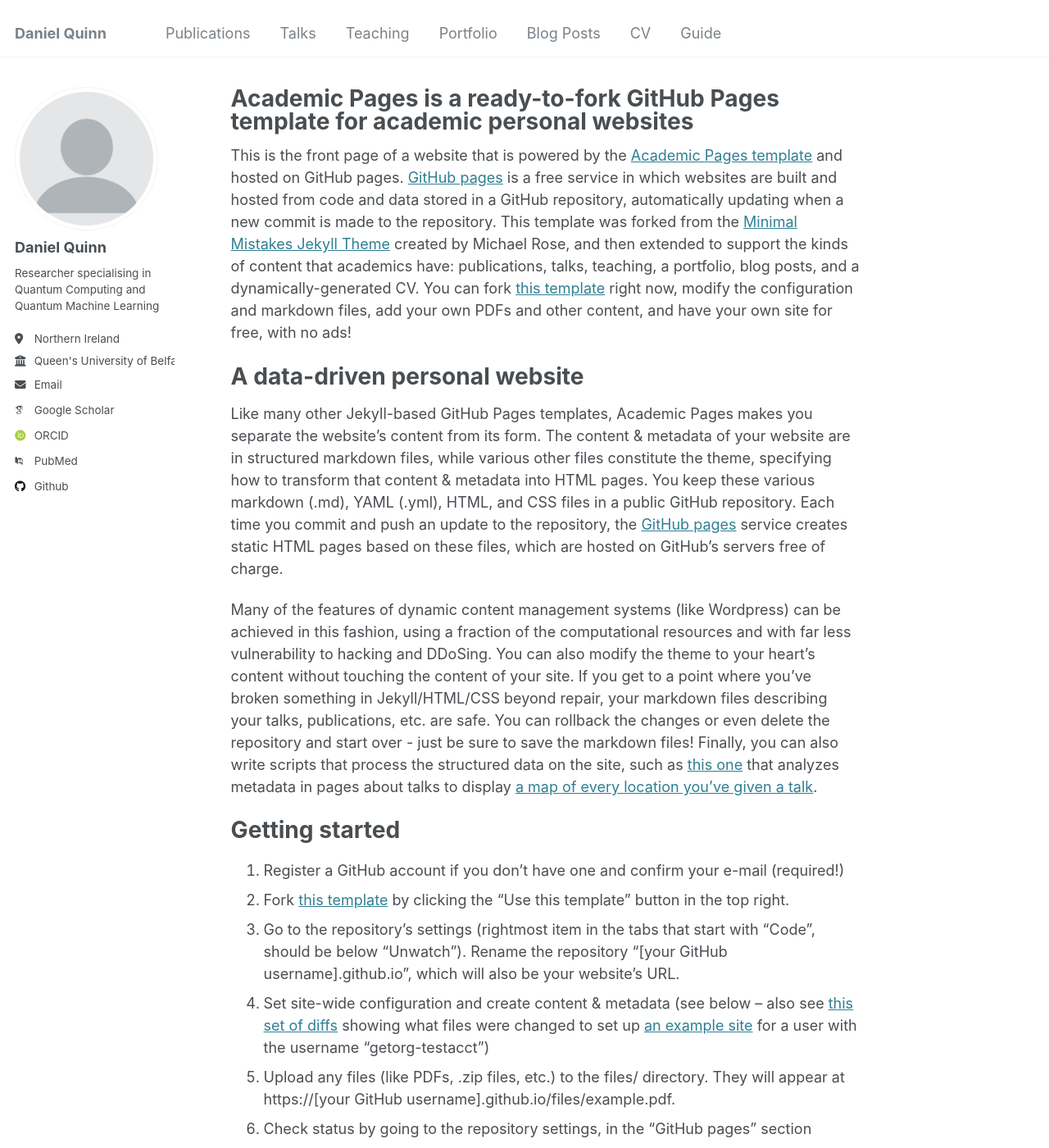
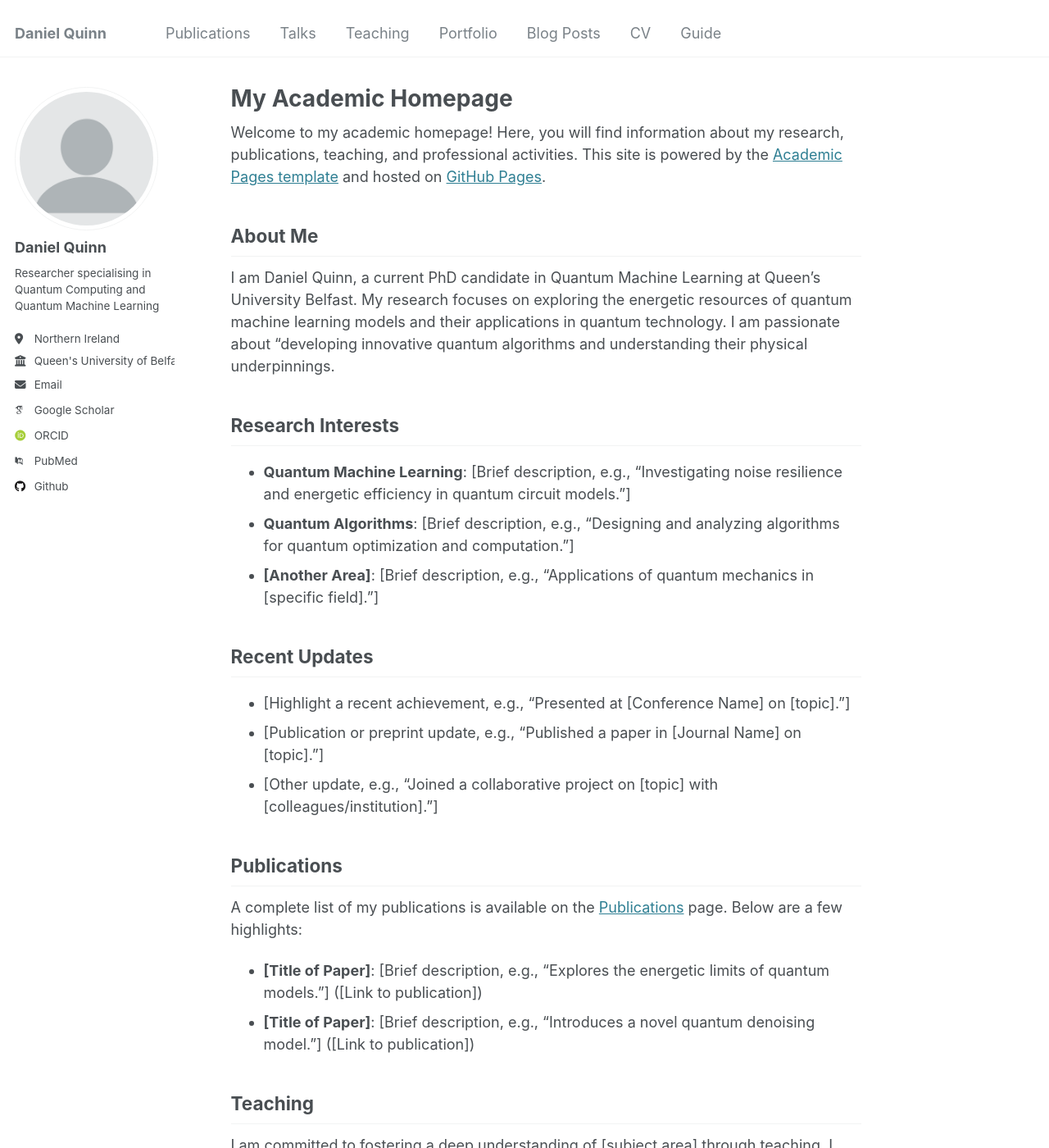
Before and after one commit to DanielQuinn53/danielquinn53.github.io, a Jekyll site: the page built from _pages/about.md, in a window 1280 px wide and 1400 px high. Shown: the whole window at 82% size. Built offline with Jekyll 4.4.1, drawn with Linux system fonts in a browser that asks for light colours; some web fonts are replaced; some of the changed text lies outside the part shown.

Commit message:
home page

```diff
--- a/_pages/about.md
+++ b/_pages/about.md
@@ -1,49 +1,41 @@
 ---
 permalink: /
-title: "Academic Pages is a ready-to-fork GitHub Pages template for academic personal websites"
+title: "My Academic Homepage"
 author_profile: true
 redirect_from:
   - /about/
   - /about.html
 ---
 
-This is the front page of a website that is powered by the [Academic Pages template](https://github.com/academicpages/academicpages.github.io) and hosted on GitHub pages. [GitHub pages](https://pages.github.com) is a free service in which websites are built and hosted from code and data stored in a GitHub repository, automatically updating when a new commit is made to the repository. This template was forked from the [Minimal Mistakes Jekyll Theme](https://mmistakes.github.io/minimal-mistakes/) created by Michael Rose, and then extended to support the kinds of content that academics have: publications, talks, teaching, a portfolio, blog posts, and a dynamically-generated CV. You can fork [this template](https://github.com/academicpages/academicpages.github.io) right now, modify the configuration and markdown files, add your own PDFs and other content, and have your own site for free, with no ads!
+Welcome to my academic homepage! Here, you will find information about my research, publications, teaching, and professional activities. This site is powered by the [Academic Pages template](https://github.com/academicpages/academicpages.github.io) and hosted on [GitHub Pages](https://pages.github.com).
 
-A data-driven personal website
-======
-Like many other Jekyll-based GitHub Pages templates, Academic Pages makes you separate the website's content from its form. The content & metadata of your website are in structured markdown files, while various other files constitute the theme, specifying how to transform that content & metadata into HTML pages. You keep these various markdown (.md), YAML (.yml), HTML, and CSS files in a public GitHub repository. Each time you commit and push an update to the repository, the [GitHub pages](https://pages.github.com/) service creates static HTML pages based on these files, which are hosted on GitHub's servers free of charge.
+## About Me
+I am Daniel Quinn, a current PhD candidate in Quantum Machine Learning at Queen's University Belfast. My research focuses on exploring the energetic resources of quantum machine learning models and their applications in quantum technology. I am passionate about "developing innovative quantum algorithms and understanding their physical underpinnings.
 
-Many of the features of dynamic content management systems (like Wordpress) can be achieved in this fashion, using a fraction of the computational resources and with far less vulnerability to hacking and DDoSing. You can also modify the theme to your heart's content without touching the content of your site. If you get to a point where you've broken something in Jekyll/HTML/CSS beyond repair, your markdown files describing your talks, publications, etc. are safe. You can rollback the changes or even delete the repository and start over - just be sure to save the markdown files! Finally, you can also write scripts that process the structured data on the site, such as [this one](https://github.com/academicpages/academicpages.github.io/blob/master/talkmap.ipynb) that analyzes metadata in pages about talks to display [a map of every location you've given a talk](https://academicpages.github.io/talkmap.html).
+## Research Interests
+- **Quantum Machine Learning**: [Brief description, e.g., "Investigating noise resilience and energetic efficiency in quantum circuit models."]
+- **Quantum Algorithms**: [Brief description, e.g., "Designing and analyzing algorithms for quantum optimization and computation."]
+- **[Another Area]**: [Brief description, e.g., "Applications of quantum mechanics in [specific field]."]
 
-Getting started
-======
-1. Register a GitHub account if you don't have one and confirm your e-mail (required!)
-1. Fork [this template](https://github.com/academicpages/academicpages.github.io) by clicking the "Use this template" button in the top right.
-1. Go to the repository's settings (rightmost item in the tabs that start with "Code", should be below "Unwatch"). Rename the repository "[your GitHub username].github.io", which will also be your website's URL.
-1. Set site-wide configuration and create content & metadata (see below -- also see [this set of diffs](http://archive.is/3TPas) showing what files were changed to set up [an example site](https://getorg-testacct.github.io) for a user with the username "getorg-testacct")
-1. Upload any files (like PDFs, .zip files, etc.) to the files/ directory. They will appear at https://[your GitHub username].github.io/files/example.pdf.
-1. Check status by going to the repository settings, in the "GitHub pages" section
+## Recent Updates
+- [Highlight a recent achievement, e.g., "Presented at [Conference Name] on [topic]."]
+- [Publication or preprint update, e.g., "Published a paper in [Journal Name] on [topic]."]
+- [Other update, e.g., "Joined a collaborative project on [topic] with [colleagues/institution]."]
 
-Site-wide configuration
-------
-The main configuration file for the site is in the base directory in [_config.yml](https://github.com/academicpages/academicpages.github.io/blob/master/_config.yml), which defines the content in the sidebars and other site-wide features. You will need to replace the default variables with ones about yourself and your site's github repository. The configuration file for the top menu is in [_data/navigation.yml](https://github.com/academicpages/academicpages.github.io/blob/master/_data/navigation.yml). For example, if you don't have a portfolio or blog posts, you can remove those items from that navigation.yml file to remove them from the header.
+## Publications
+A complete list of my publications is available on the [Publications](./publications/) page. Below are a few highlights:
+- **[Title of Paper]**: [Brief description, e.g., "Explores the energetic limits of quantum models."] ([Link to publication])
+- **[Title of Paper]**: [Brief description, e.g., "Introduces a novel quantum denoising model."] ([Link to publication])
 
-Create content & metadata
-------
-For site content, there is one markdown file for each type of content, which are stored in directories like _publications, _talks, _posts, _teaching, or _pages. For example, each talk is a markdown file in the [_talks directory](https://github.com/academicpages/academicpages.github.io/tree/master/_talks). At the top of each markdown file is structured data in YAML about the talk, which the theme will parse to do lots of cool stuff. The same structured data about a talk is used to generate the list of talks on the [Talks page](https://academicpages.github.io/talks), each [individual page](https://academicpages.github.io/talks/2012-03-01-talk-1) for specific talks, the talks section for the [CV page](https://academicpages.github.io/cv), and the [map of places you've given a talk](https://academicpages.github.io/talkmap.html) (if you run this [python file](https://github.com/academicpages/academicpages.github.io/blob/master/talkmap.py) or [Jupyter notebook](https://github.com/academicpages/academicpages.github.io/blob/master/talkmap.ipynb), which creates the HTML for the map based on the contents of the _talks directory).
+## Teaching
+I am committed to fostering a deep understanding of [subject area] through teaching. I have taught or assisted in:
+- **[Course Name]**: [Brief description, e.g., "Topics covered include quantum computing basics and algorithm design."]
+- **[Course Name]**: [Brief description, e.g., "Focus on machine learning applications in physics."]
 
-**Markdown generator**
+## Professional Activities
+- [Role in conference, e.g., "Program committee member for [Conference Name]."]
+- [Community engagement, e.g., "Organized workshops on [topic]."]
+- [Memberships, e.g., "Member of [Professional Organization]."]
 
-The repository includes [a set of Jupyter notebooks](https://github.com/academicpages/academicpages.github.io/tree/master/markdown_generator
-) that converts a CSV containing structured data about talks or presentations into individual markdown files that will be properly formatted for the Academic Pages template. The sample CSVs in that directory are the ones I used to create my own personal website at stuartgeiger.com. My usual workflow is that I keep a spreadsheet of my publications and talks, then run the code in these notebooks to generate the markdown files, then commit and push them to the GitHub repository.
-
-How to edit your site's GitHub repository
-------
-Many people use a git client to create files on their local computer and then push them to GitHub's servers. If you are not familiar with git, you can directly edit these configuration and markdown files directly in the github.com interface. Navigate to a file (like [this one](https://github.com/academicpages/academicpages.github.io/blob/master/_talks/2012-03-01-talk-1.md) and click the pencil icon in the top right of the content preview (to the right of the "Raw | Blame | History" buttons). You can delete a file by clicking the trashcan icon to the right of the pencil icon. You can also create new files or upload files by navigating to a directory and clicking the "Create new file" or "Upload files" buttons.
-
-Example: editing a markdown file for a talk
-![Editing a markdown file for a talk](/images/editing-talk.png)
-
-For more info
-------
-More info about configuring Academic Pages can be found in [the guide](https://academicpages.github.io/markdown/), the [growing wiki](https://github.com/academicpages/academicpages.github.io/wiki), and you can always [ask a question on GitHub](https://github.com/academicpages/academicpages.github.io/discussions). The [guides for the Minimal Mistakes theme](https://mmistakes.github.io/minimal-mistakes/docs/configuration/) (which this theme was forked from) might also be helpful.
+## Get in Touch
+Feel free to reach out via [email](mailto:dquinn53@qub.ac.uk) or connect with me on [LinkedIn](https://www.linkedin.com/in/yourprofile) or [Twitter](https://twitter.com/yourprofile).
```
